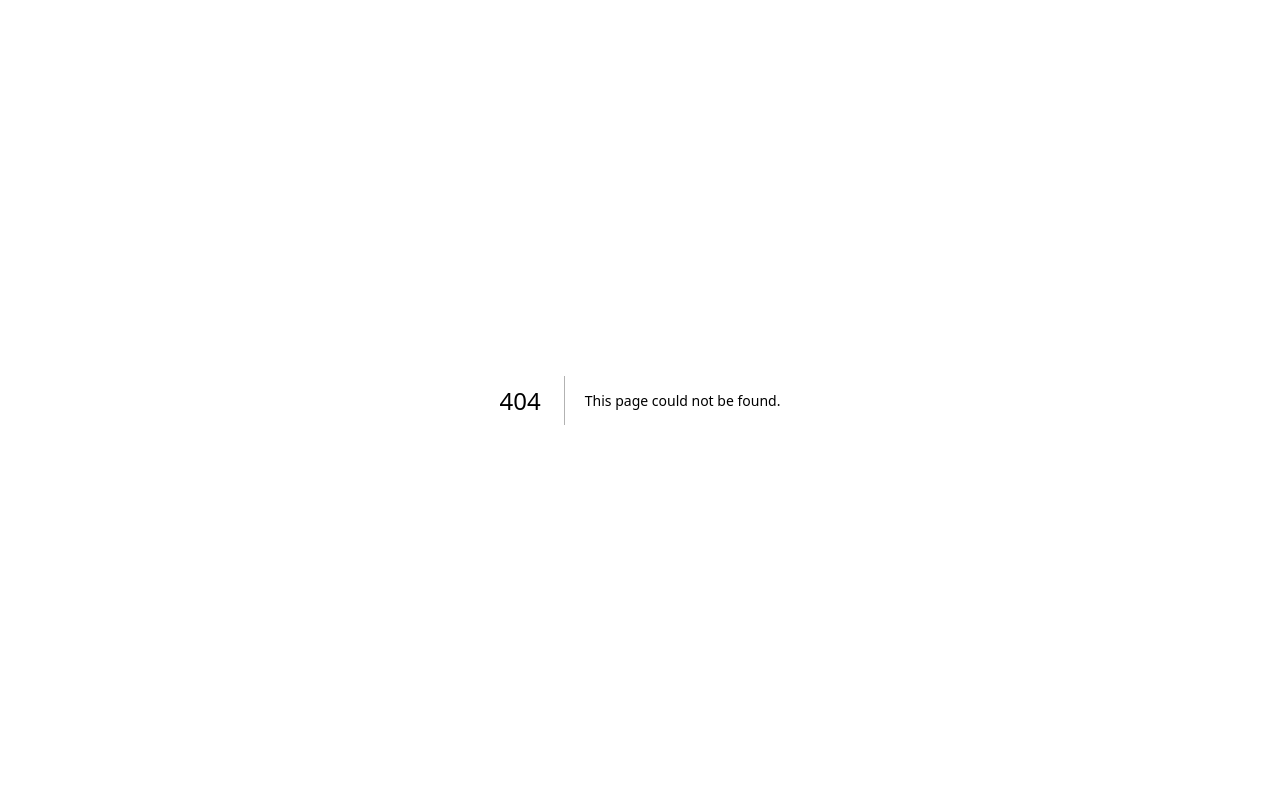
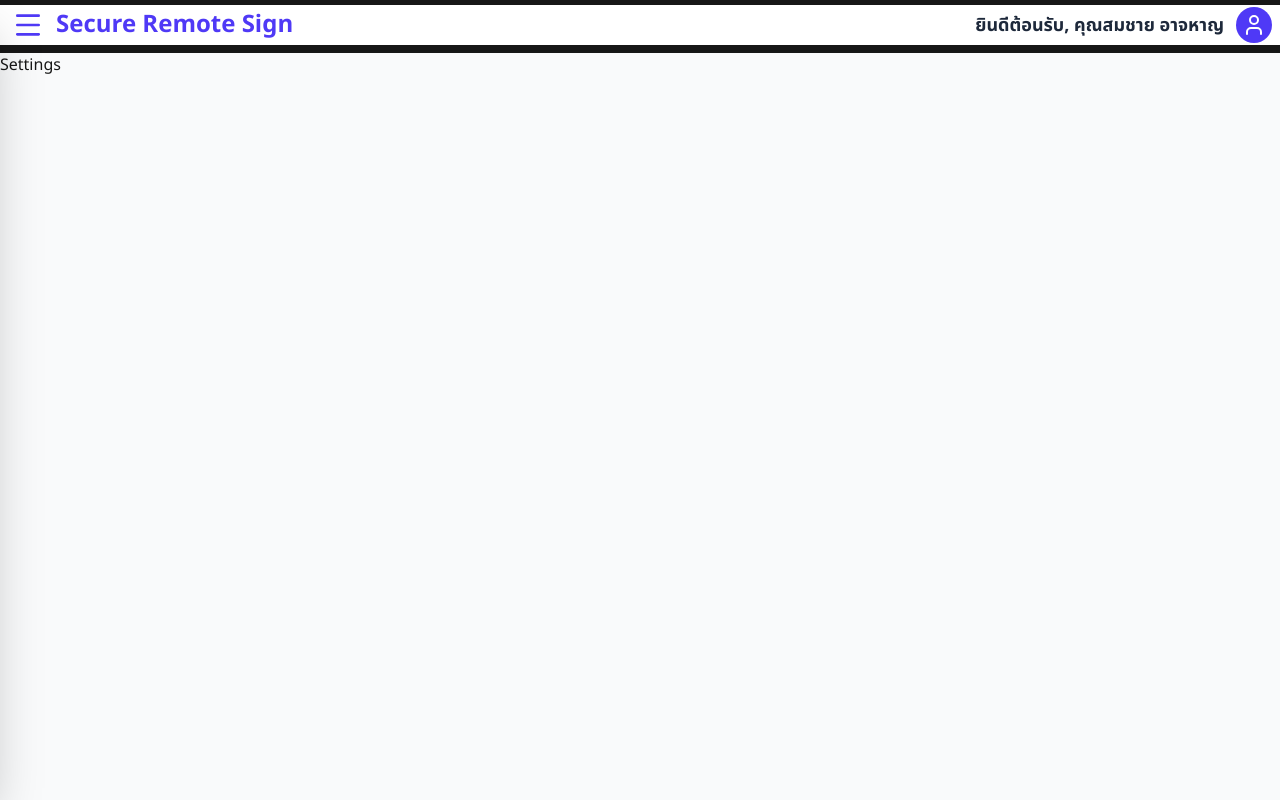
Before and after one commit to Secure-Remote-signature/RemoteSecureSignature, a Next.js app in the folder frontend/: page /SettingPage in a window 1280 px wide. Before the commit this address had no page. Built offline with nearby package versions, Linux system fonts and the light colour scheme.

Commit message:
feat: add SettingPage component with basic structure

```diff
--- /dev/null
+++ b/frontend/app/(main)/SettingPage/page.tsx
@@ -0,0 +1,8 @@
+export default function SettingPage()
+{
+    return (
+        <div>
+            <h1>Settings</h1>
+        </div>
+    );
+}
```
